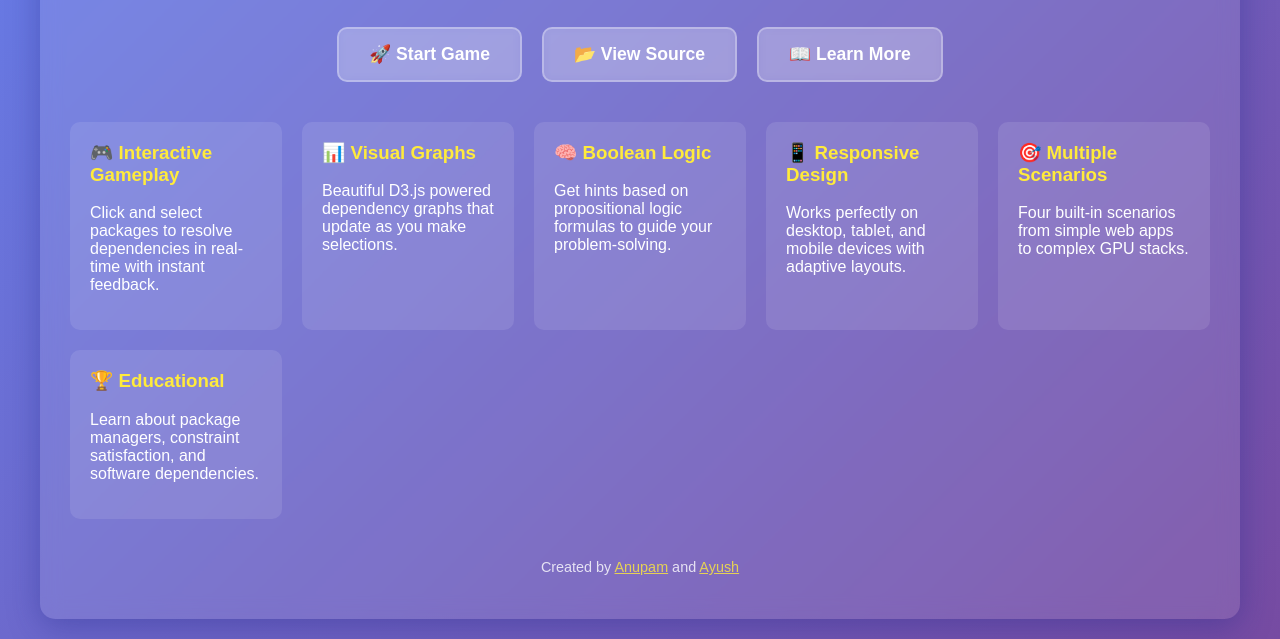
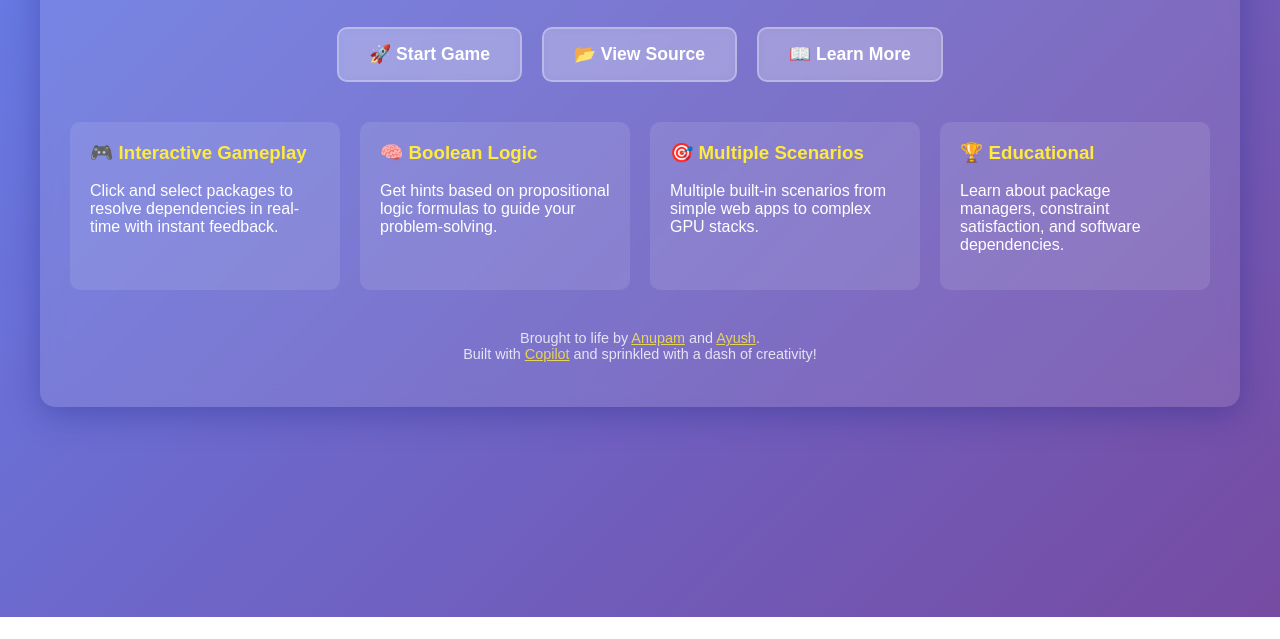
Before and after one commit to anp-scp/package_resolving_game, a plain HTML site: page docs/demo.html in a window 1280 px wide. Shown: the part 223-862 px from the top of the page. After the commit the page ends 840 px from the top, so only its background shows below. Drawn offline with Linux system fonts and the light colour scheme.

Commit message:
updated information

```diff
--- a/docs/demo.html
+++ b/docs/demo.html
@@ -104,23 +104,13 @@
             </div>
 
             <div class="feature">
-                <h3>📊 Visual Graphs</h3>
-                <p>Beautiful D3.js powered dependency graphs that update as you make selections.</p>
-            </div>
-
-            <div class="feature">
                 <h3>🧠 Boolean Logic</h3>
                 <p>Get hints based on propositional logic formulas to guide your problem-solving.</p>
             </div>
 
             <div class="feature">
-                <h3>📱 Responsive Design</h3>
-                <p>Works perfectly on desktop, tablet, and mobile devices with adaptive layouts.</p>
-            </div>
-
-            <div class="feature">
                 <h3>🎯 Multiple Scenarios</h3>
-                <p>Four built-in scenarios from simple web apps to complex GPU stacks.</p>
+                <p>Multiple built-in scenarios from simple web apps to complex GPU stacks.</p>
             </div>
 
             <div class="feature">
@@ -131,8 +121,10 @@
 
         <div style="margin-top: 40px; opacity: 0.8; font-size: 0.9em;">
             <p>
-                Created by <a href="https://github.com/anp-scp" style="color: #ffeb3b;">Anupam</a>
-                and <a href="https://github.com/AyushShrivstava" style="color: #ffeb3b;">Ayush</a>
+                Brought to life by
+                <a href="https://github.com/anp-scp" target="_blank" style="color: #ffeb3b;">Anupam</a> and
+                <a href="https://github.com/AyushShrivstava" target="_blank" style="color: #ffeb3b;">Ayush</a>.<br>
+                Built with <a href="https://github.com/features/copilot" target="_blank" style="color: #ffeb3b;">Copilot</a> and sprinkled with a dash of creativity!
             </p>
         </div>
     </div>
```
